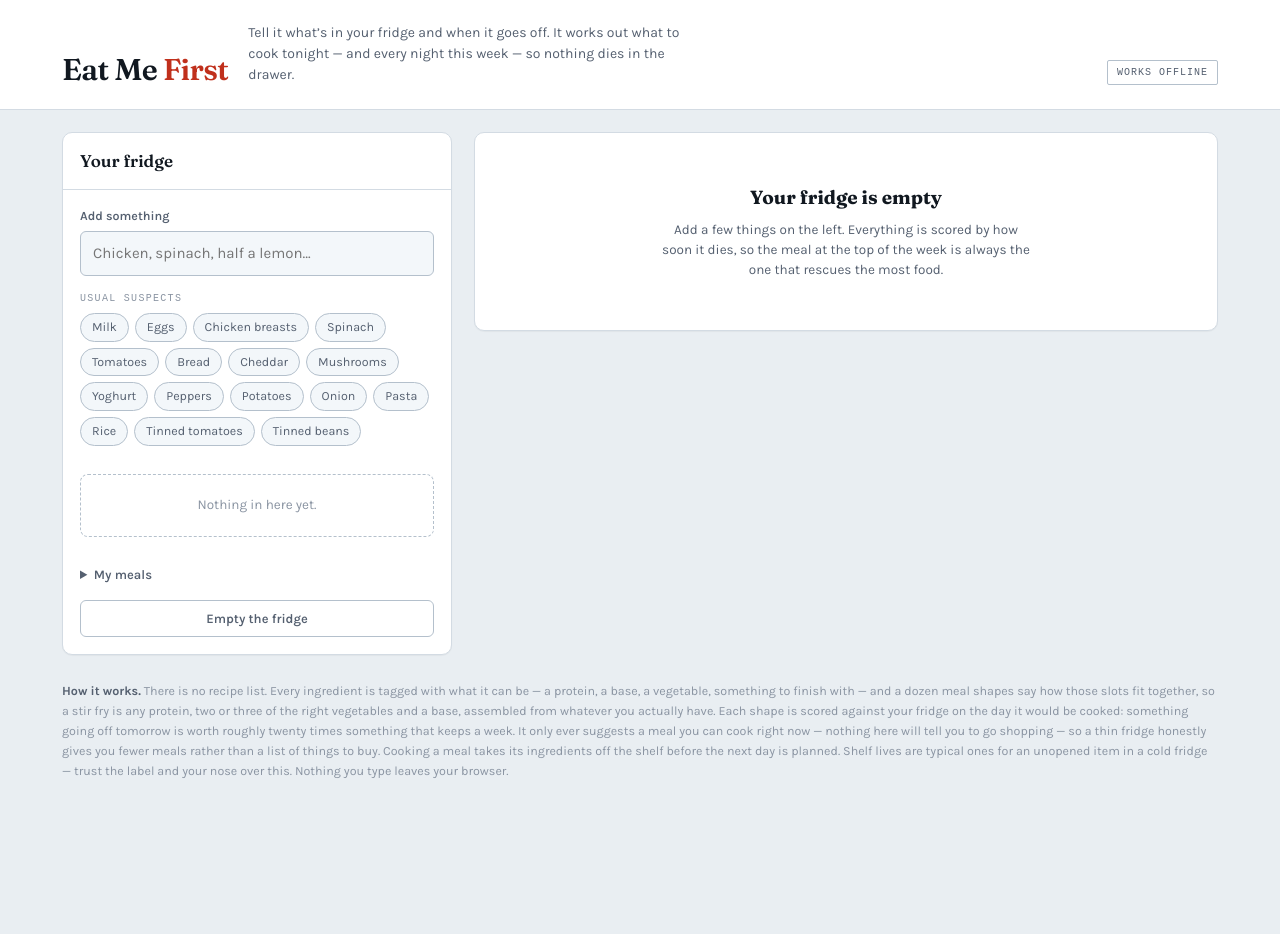
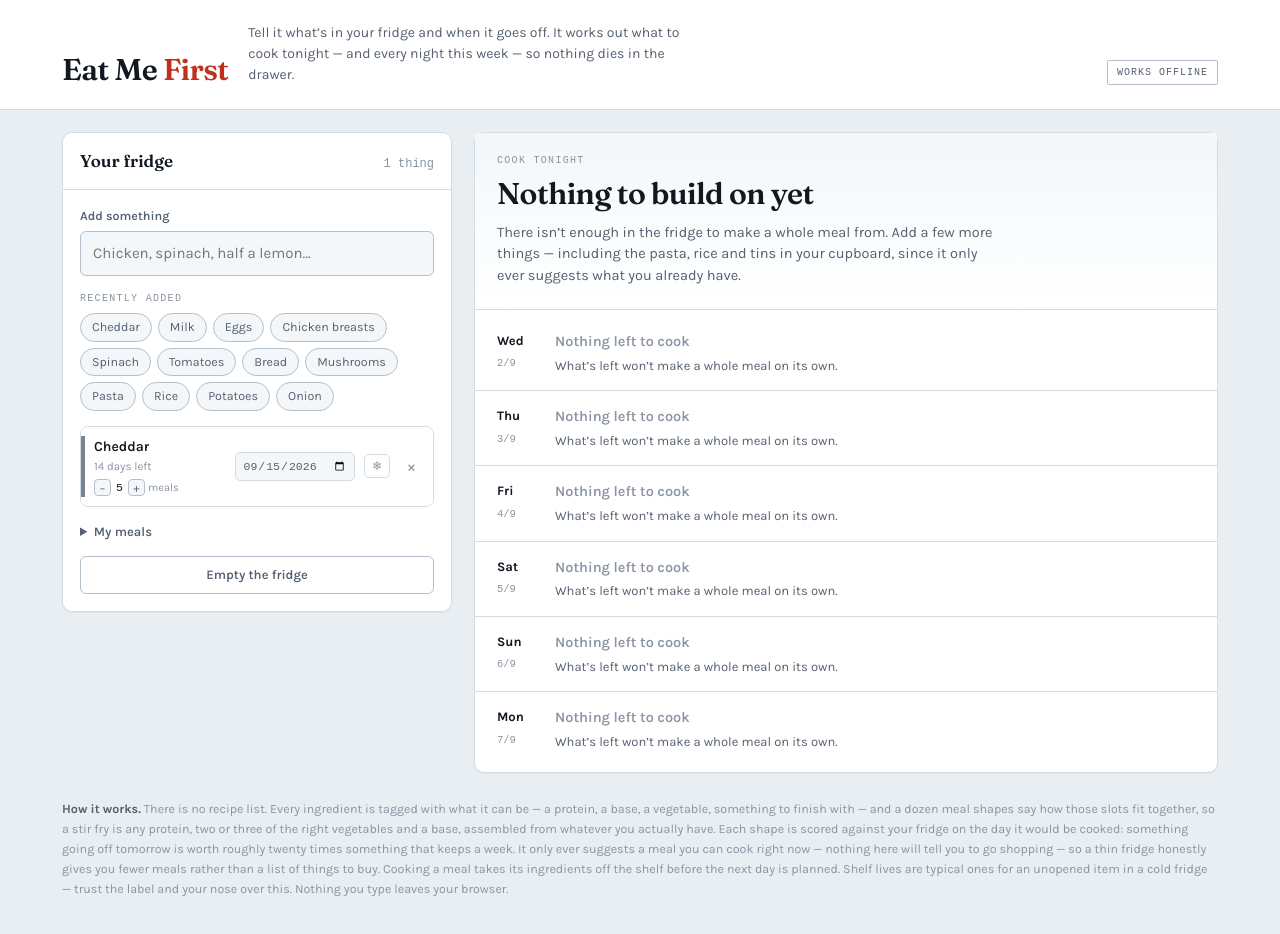
Before and after one commit to dfj951/eat-me-first, a website built with Vite: page index.html in a window 1280 px wide. Both pictures are taken after a click on the element 257 px from the left and 379 px from the top of the page. Before the commit the page ends 833 px from the top, so only its background shows below. Built offline with nearby package versions, Linux system fonts and the light colour scheme; a web font is replaced by a local one.

Commit message:
Quantities per item, and chips from what you actually add
Every item now carries how many meals' worth is left, adjustable with a
stepper, and the planner spends it down accordingly. The quick-add chips
show your recent additions instead of my guess at what you buy.

```diff
--- a/index.html
+++ b/index.html
@@ -47,7 +47,7 @@
         </div>
 
         <div>
-          <p class="eyebrow">Usual suspects</p>
+          <p class="eyebrow" id="chipsLabel">To get you started</p>
           <div class="chips" id="chips"></div>
         </div>
 
--- a/src/lib/store.js
+++ b/src/lib/store.js
@@ -11,6 +11,7 @@
 
 const FRIDGE_KEY = 'eat-me-first/fridge'
 const MEALS_KEY = 'eat-me-first/meals'
+const RECENT_KEY = 'eat-me-first/recent'
 
 function read (key, fallback) {
   try {
@@ -44,6 +45,13 @@
 
 export const saveMeals = meals => write(MEALS_KEY, meals)
 
+export const loadRecent = () => {
+  const saved = read(RECENT_KEY, [])
+  return Array.isArray(saved) ? saved : []
+}
+
+export const saveRecent = keys => write(RECENT_KEY, keys)
+
 export function clearFridge () {
   try { localStorage.removeItem(FRIDGE_KEY) } catch { /* nothing to do */ }
 }
--- a/src/main.js
+++ b/src/main.js
@@ -9,11 +9,12 @@
 
 import './style.css'
 import { onChange } from './state.js'
-import { mountFridge, renderFridge } from './ui/fridge.js'
+import { mountFridge, renderFridge, renderChips } from './ui/fridge.js'
 import { mountMyMeals, renderMyMeals } from './ui/mymeals.js'
 import { renderPlan } from './ui/plan.js'
 
 function renderAll () {
+  renderChips()
   renderFridge()
   renderMyMeals()
   renderPlan()
--- a/src/state.js
+++ b/src/state.js
@@ -11,10 +11,23 @@
 
 import { FOODS, freezeLife, thawLife } from './data/foods.js'
 import { inDays } from './lib/dates.js'
-import { loadFridge, saveFridge, loadMeals, saveMeals, clearFridge } from './lib/store.js'
+import { loadFridge, saveFridge, loadMeals, saveMeals, clearFridge,
+  loadRecent, saveRecent } from './lib/store.js'
 
 export const fridge = loadFridge()
 export const myMeals = loadMeals()
+
+/* What you've added lately, most recent first. Beats me guessing at what
+   you buy: after a week it's your actual shopping, not my list. */
+export const recent = loadRecent()
+const RECENT_MAX = 14
+
+function remember (key) {
+  const at = recent.indexOf(key)
+  if (at > -1) recent.splice(at, 1)
+  recent.unshift(key)
+  if (recent.length > RECENT_MAX) recent.length = RECENT_MAX
+}
 
 let nextId = Math.max(0, ...fridge.map(i => i.id ?? 0), ...myMeals.map(m => m.id ?? 0)) + 1
 
@@ -31,6 +44,7 @@
 function changed () {
   saveFridge(fridge)
   saveMeals(myMeals)
+  saveRecent(recent)
   for (const fn of listeners) fn()
 }
 
@@ -40,7 +54,15 @@
 export function addFood (key) {
   const food = FOODS[key]
   if (!food) return
-  fridge.push({ id: nextId++, key, date: inDays(Math.min(food.days, 14)) })
+  fridge.push({
+    id: nextId++,
+    key,
+    date: inDays(Math.min(food.days, 14)),
+    // How many meals this will stretch to. Starts at the typical amount
+    // for a normal shop; you can say otherwise.
+    uses: food.uses
+  })
+  remember(key)
   changed()
 }
 
@@ -56,10 +78,22 @@
     id: nextId++,
     key: 'own:' + clean.toLowerCase(),
     label: clean,
-    date: inDays(5)
+    date: inDays(5),
+    uses: 1
   })
   changed()
 }
+
+/** How many meals' worth is left. Never below one. */
+export function setUses (id, amount) {
+  const item = fridge.find(i => i.id === id)
+  if (!item) return
+  item.uses = Math.max(1, Math.min(20, amount))
+  changed()
+}
+
+/** This item's amount, falling back to the usual for that food. */
+export const usesOf = item => item.uses ?? FOODS[item.key]?.uses ?? 2
 
 export function removeItem (id) {
   const at = fridge.findIndex(i => i.id === id)
--- a/src/style.css
+++ b/src/style.css
@@ -284,6 +284,25 @@
 .item .nm { min-width: 0; }
 .item .nm b { display: block; font-weight: 600; font-size: 14px; }
 .item .nm small { font-size: 11.5px; color: var(--faint); }
+
+/* days left and how much is left, on one line under the name */
+.sub { display: flex; align-items: center; flex-wrap: wrap; gap: 4px 8px; margin-top: 1px; }
+
+.qty { display: inline-flex; align-items: center; gap: 3px; }
+.qty button {
+  width: 17px; height: 17px; padding: 0; line-height: 1;
+  border: 1px solid var(--hair-strong); border-radius: 4px;
+  background: var(--surface-2); color: var(--muted);
+  font-size: 12px; cursor: pointer;
+}
+.qty button:hover:not([disabled]) { border-color: var(--accent); color: var(--accent); }
+.qty button[disabled] { opacity: .3; cursor: not-allowed; }
+.qty b {
+  display: inline-block !important; min-width: 11px; text-align: center;
+  font-family: "Azeret Mono", monospace; font-size: 11.5px !important;
+  font-weight: 500 !important; color: var(--text);
+}
+.qty .unit { font-size: 11px; color: var(--faint); }
 .item.u-now .nm small { color: var(--now); font-weight: 600; }
 .item.u-soon .nm small { color: var(--soon); }
 /* declared last so frozen beats urgency, whatever the date says */
--- a/src/ui/fridge.js
+++ b/src/ui/fridge.js
@@ -9,11 +9,15 @@
 import * as state from '../state.js'
 import { escapeHtml as esc } from './html.js'
 
-const QUICK_ADD = ['milk', 'eggs', 'chicken', 'spinach', 'tomato', 'bread',
-  'cheddar', 'mushroom', 'yoghurt', 'pepper', 'potato', 'onion',
-  // Cupboard staples are worth adding once. They keep for a year so they
-  // stay in the list, and the planner only cooks with what it can see.
-  'pasta', 'rice', 'tintom', 'beans']
+/**
+ * What the chips show before you've added anything. Once you have, your
+ * own recent additions take over — after a week it's your actual
+ * shopping rather than my guess at it.
+ */
+const STARTERS = ['milk', 'eggs', 'chicken', 'spinach', 'tomato', 'bread',
+  'cheddar', 'mushroom', 'pasta', 'rice', 'potato', 'onion']
+
+const CHIP_COUNT = 12
 
 let matches = []
 let highlighted = -1
@@ -90,19 +94,34 @@
     if (!e.target.closest('.finder')) close()
   })
 
-  /* ── one tap for the things that actually rot ────────────────────── */
-
-  const chips = document.getElementById('chips')
-  chips.innerHTML = QUICK_ADD
-    .map(key => `<button class="chip" type="button" data-k="${key}">${esc(FOODS[key].label)}</button>`)
-    .join('')
-  chips.addEventListener('click', e => {
+  document.getElementById('chips').addEventListener('click', e => {
     const chip = e.target.closest('.chip')
     if (chip) state.addFood(chip.dataset.k)
   })
 
   document.getElementById('empty')
     .addEventListener('click', () => state.emptyFridge())
+}
+
+/** One tap for whatever you keep buying, padded with basics early on. */
+export function renderChips () {
+  const seen = new Set()
+  const keys = []
+
+  for (const key of [...state.recent, ...STARTERS]) {
+    if (FOODS[key] && !seen.has(key)) {
+      seen.add(key)
+      keys.push(key)
+    }
+    if (keys.length === CHIP_COUNT) break
+  }
+
+  document.getElementById('chipsLabel').textContent =
+    state.recent.length ? 'Recently added' : 'To get you started'
+
+  document.getElementById('chips').innerHTML = keys
+    .map(key => `<button class="chip" type="button" data-k="${key}">${esc(FOODS[key].label)}</button>`)
+    .join('')
 }
 
 /** Redraw the list. Called by main.js whenever the state changes. */
@@ -125,6 +144,7 @@
   host.innerHTML = `<div class="items">${sorted.map(item => {
     const days = daysLeft(item.date)
     const name = state.nameOf(item)
+    const uses = state.usesOf(item)
     const freezable = canFreeze(item.key)
     const tip = item.frozen
       ? 'Take out of the freezer'
@@ -133,10 +153,21 @@
     return `
       <div class="item u-${urgency(days)}${item.frozen ? ' frozen' : ''}">
         <span class="tick"></span>
-        <span class="nm">
+        <div class="nm">
           <b>${esc(name)}</b>
-          <small>${item.frozen ? `frozen &middot; good to ${shortDate(item.date)}` : esc(daysText(days))}</small>
-        </span>
+          <div class="sub">
+            <small>${item.frozen
+              ? `frozen &middot; good to ${shortDate(item.date)}`
+              : esc(daysText(days))}</small>
+            <span class="qty" title="Roughly how many meals this will stretch to">
+              <button type="button" data-less="${item.id}" aria-label="Less ${esc(name)}"
+                      ${uses <= 1 ? 'disabled' : ''}>&minus;</button>
+              <b>${uses}</b>
+              <button type="button" data-more="${item.id}" aria-label="More ${esc(name)}">+</button>
+              <span class="unit">meal${uses === 1 ? '' : 's'}</span>
+            </span>
+          </div>
+        </div>
         <input type="date" value="${item.date}" data-date="${item.id}"
                aria-label="Date for ${esc(name)}">
         <button class="snow" type="button" data-freeze="${item.id}"
@@ -150,6 +181,15 @@
   host.querySelectorAll('[data-date]').forEach(input =>
     input.addEventListener('change', () => state.setDate(Number(input.dataset.date), input.value)))
 
+  const step = (button, attr, by) => {
+    const id = Number(button.dataset[attr])
+    state.setUses(id, state.usesOf(state.fridge.find(i => i.id === id)) + by)
+  }
+  host.querySelectorAll('[data-less]').forEach(b =>
+    b.addEventListener('click', () => step(b, 'less', -1)))
+  host.querySelectorAll('[data-more]').forEach(b =>
+    b.addEventListener('click', () => step(b, 'more', +1)))
+
   host.querySelectorAll('[data-freeze]').forEach(button =>
     button.addEventListener('click', () => {
       const id = Number(button.dataset.freeze)
```
Also changed, not shown: src/lib/planner.js.
